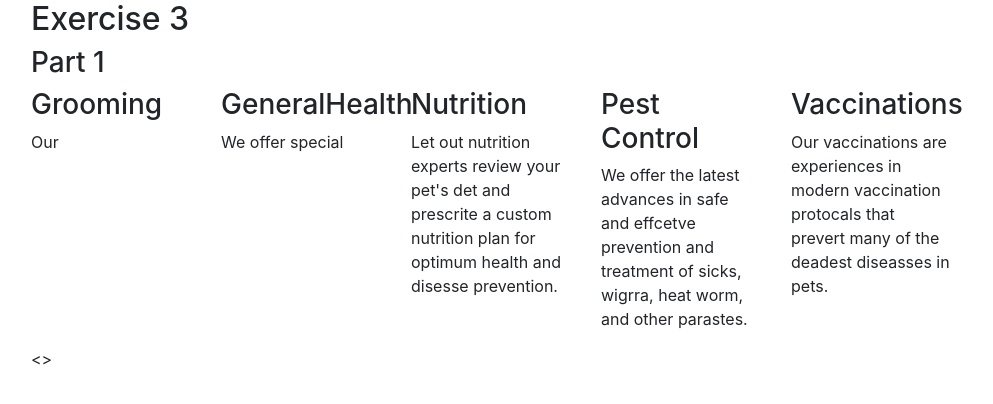
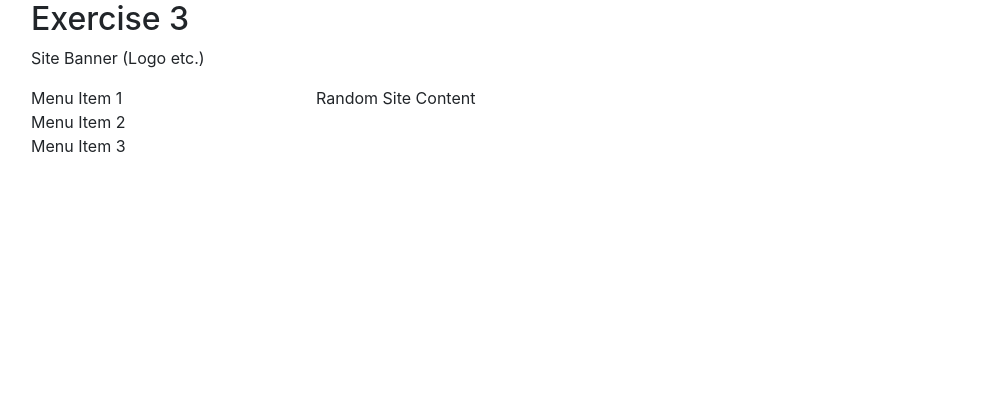
Before and after one commit to KuroseKoma/Web-Server-Application-Classwork, a PHP site: page /Task.php in a window 1280 px wide. Shown: the top 404 px of the page, without its empty margins (54-1047 px from the left). Run offline with PHP 8.4, Linux system fonts and the light colour scheme; some libraries are stand-ins or nearby versions.

Commit message:
change bootstrap part size

```diff
--- a/session2/Task.php
+++ b/session2/Task.php
@@ -16,20 +16,18 @@
     <div class="container center">
     <h2>Exercise 3</h2>
     <div class="row">
-    <div class='col-12'><h3>Part 1</h3></div>
+        <section class='col-12' height='300'><p>Site Banner (Logo etc.)</p></section>
     </div>
     <div class="row">
-    <div class='col-md-2 col-sm-6 col-xs-12'><h3>Grooming</h3><p>Our</p></div>
-    <div class='col-lg-2 col-md-4 col-sm-6 col-xs-12'><h3>GeneralHealth</h3><p>We offer special</p></div>
-
-    <div class='col-lg-2 col-md-4 col-sm-6 col-xs-12'><h3>Nutrition</h3><p>Let out nutrition experts review your pet's det and prescrite a custom nutrition plan for optimum health and disesse prevention.</p></div>
-    <div class='col-lg-2 col-md-4 col-sm-6 col-xs-12'><h3>Pest Control</h3><p>We offer the latest advances in safe and effcetve prevention and treatment of sicks, wigrra, heat worm, and other parastes.</p></div>
-    <div class='col-lg-2 col-md-4 col-sm-6 col-xs-12'><h3>Vaccinations</h3><p>Our vaccinations are experiences in modern vaccination protocals that prevert many of the deadest diseasses in pets.</p></div>
+        <section class='col-md-3 col-sm-12'>
+        <div class="row">
+            <div class='col-md-12 col-sm-4' height='80'>Menu Item 1</div>
+            <div class='col-md-12 col-sm-4' height='80'>Menu Item 2</div>
+            <div class='col-md-12 col-sm-4' height='80'>Menu Item 3</div>
+        </div>
+        </section>
+        <section class='col-md-9 col-12' height='300'>Random Site Content</section>
     </div>
-
-    <?php
-    echo"<>";
-    ?>
 
 </body>
 
```
